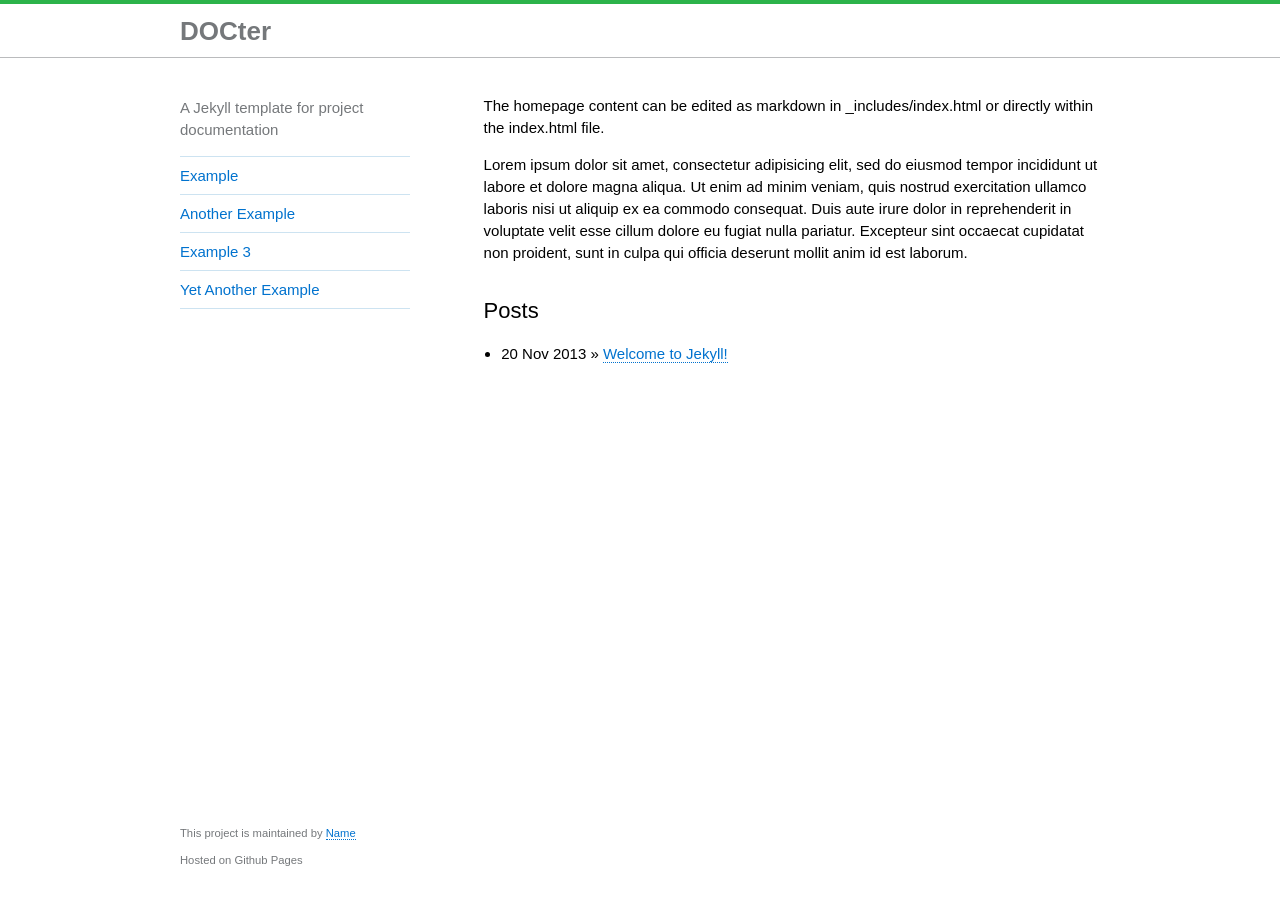
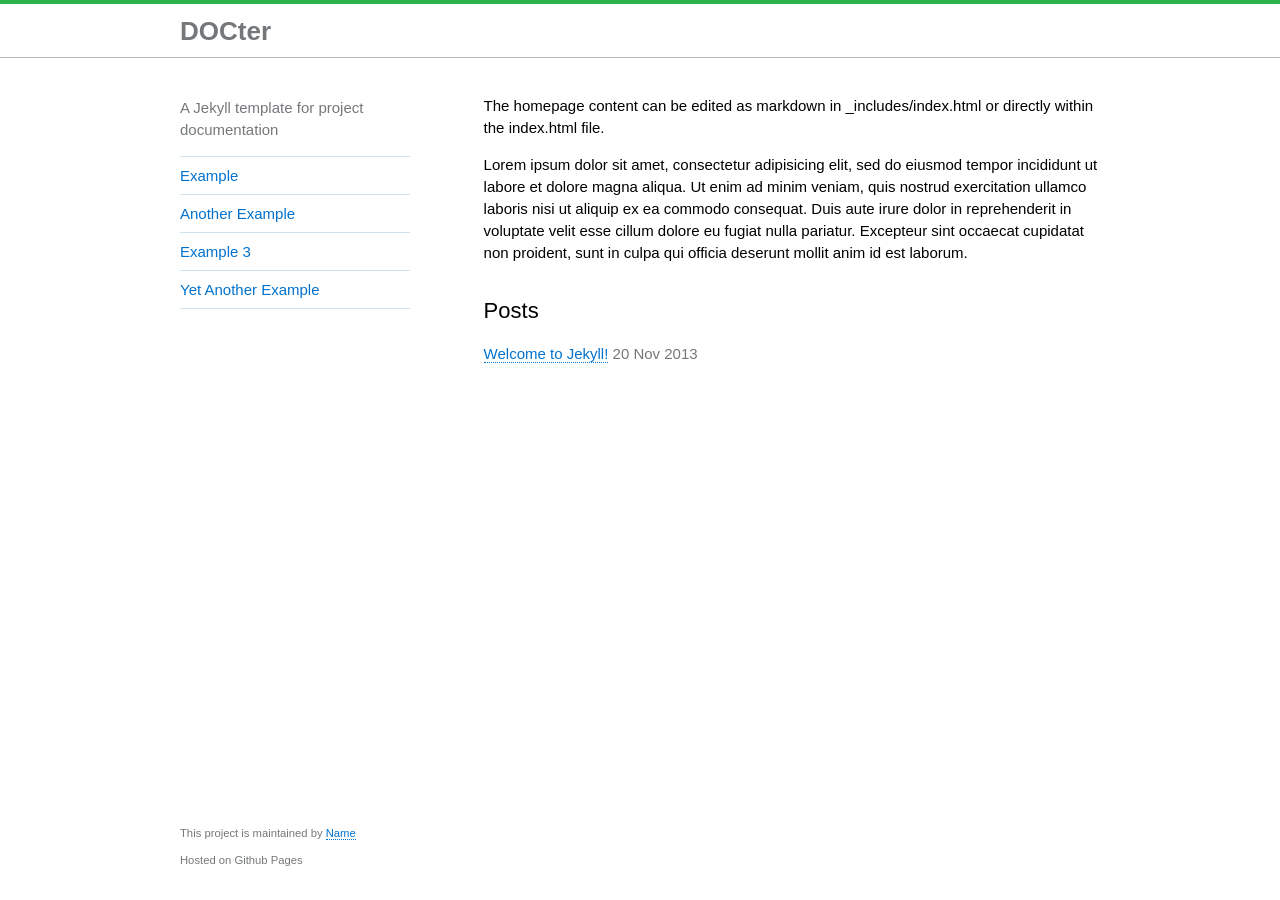
Before and after one commit to cfpb/DOCter, a Jekyll site: the page built from index.html, in a window 1280 px wide. Built offline with Jekyll 4.4.1, drawn with Linux system fonts in a browser that asks for light colours; nearby versions of some CDN libraries; library files that are not in the unit come from our copies; Markdown is read by kramdown in place of the engine named in the settings.

Commit message:
styles for post lists, site title link, and code snippets

```diff
--- a/_layouts/default.html
+++ b/_layouts/default.html
@@ -16,8 +16,8 @@
     <body>
       <header>
       <div class="wrap">
-        <a href="#"><img class="logo" src="{{site.logourl}}" alt="{{site.logoalt}}"></a>
-        <h1>{{ site.name }}</h1>
+        <img class="logo" src="{{site.logourl}}" alt="{{site.logoalt}}">
+        <h1><a class="title-link" href="{{ site.baseurl }}/">{{ site.name }}</a></h1>
       </div>
       </header>
 
--- a/assets/css/main.css
+++ b/assets/css/main.css
@@ -124,6 +124,18 @@ a:focus {
     text-decoration: none;
 }
 
+a.title-link {
+    color: #75787B;
+    border-bottom: none;
+}
+
+a.title-link:hover,
+a.title-link:active,
+a.title-link:focus {
+    color: #7eb8dd;
+    border-bottom: none;
+}
+
 /*
 Navigation
 ==================================
@@ -194,12 +206,6 @@ Style
 ==================================
 */
 
-.e {
-    font-family: "Avenir Next", Arial, sans-serif;
-    font-weight: 400;
-    font-style: normal;
-}
-
 .intro {
     color: #75787B;
 }
@@ -224,6 +230,31 @@ li h4 {
     font-family: "Avenir Next Demi", Arial, sans-serif;
     font-weight: normal;
     font-style: normal;
+}
+
+.highlight {
+    max-width: 100%;
+    font-size: 0.875em;
+    overflow-y: scroll;
+    background-color: #E7E7E6;
+    padding: 0 10px;
+}
+
+/*
+Post list
+----------------------------------
+*/
+
+ul.posts {
+    padding: 0;
+}
+
+.posts li {
+    list-style: none;
+}
+
+.post-date {
+    color: #75787B;
 }
 
 /*
--- a/index.html
+++ b/index.html
@@ -10,7 +10,7 @@ title: DOCter
   <h2>Posts</h2>
   <ul class="posts">
     {% for post in site.posts %}
-      <li><span>{{ post.date | date_to_string }}</span> &raquo; <a href="{{ site.baseurl }}{{ post.url }}">{{ post.title }}</a></li>
+      <li><a href="{{ site.baseurl }}{{ post.url }}">{{ post.title }}</a> <span class="post-date">{{ post.date | date_to_string }}</span></li>
     {% endfor %}
   </ul>
 </div>
```
